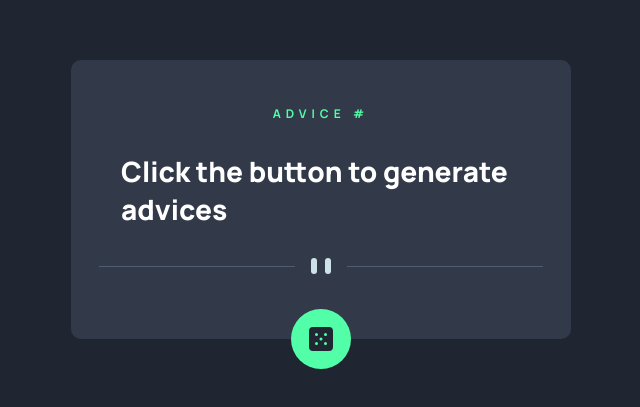
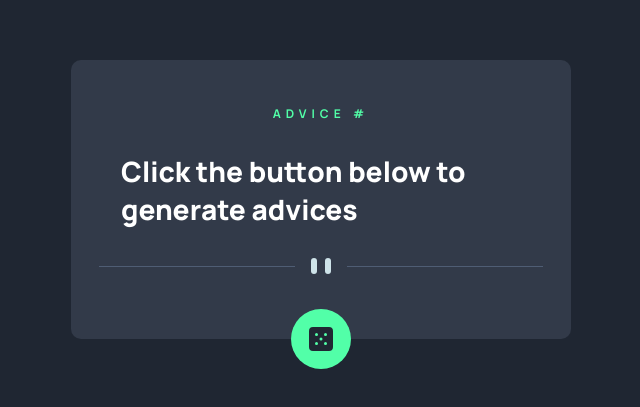
Before and after one commit to nickonyi/Advice-generator-app, a React app: page / in a window 1280 px wide. Shown: the part 201-608 px from the top of the page, without its empty margins (319-959 px from the left). Built offline with nearby package versions, Linux system fonts and the light colour scheme; the HTML template or start-up script is replaced by a standard one.

Commit message:
html and css

```diff
--- a/src/Advice.jsx
+++ b/src/Advice.jsx
@@ -19,7 +19,7 @@ function Advice() {
     <div className="container">
       <h2>Advice # {adviceNo && adviceNo}</h2>
       <p className="quote">
-        {advice ? advice : 'Click the button to generate advices'}
+        {advice ? advice : 'Click the button below to generate advices'}
       </p>
       <Dividor className="dividor" />
       <div className="dice-container" onClick={fetchAdvice}>
```
